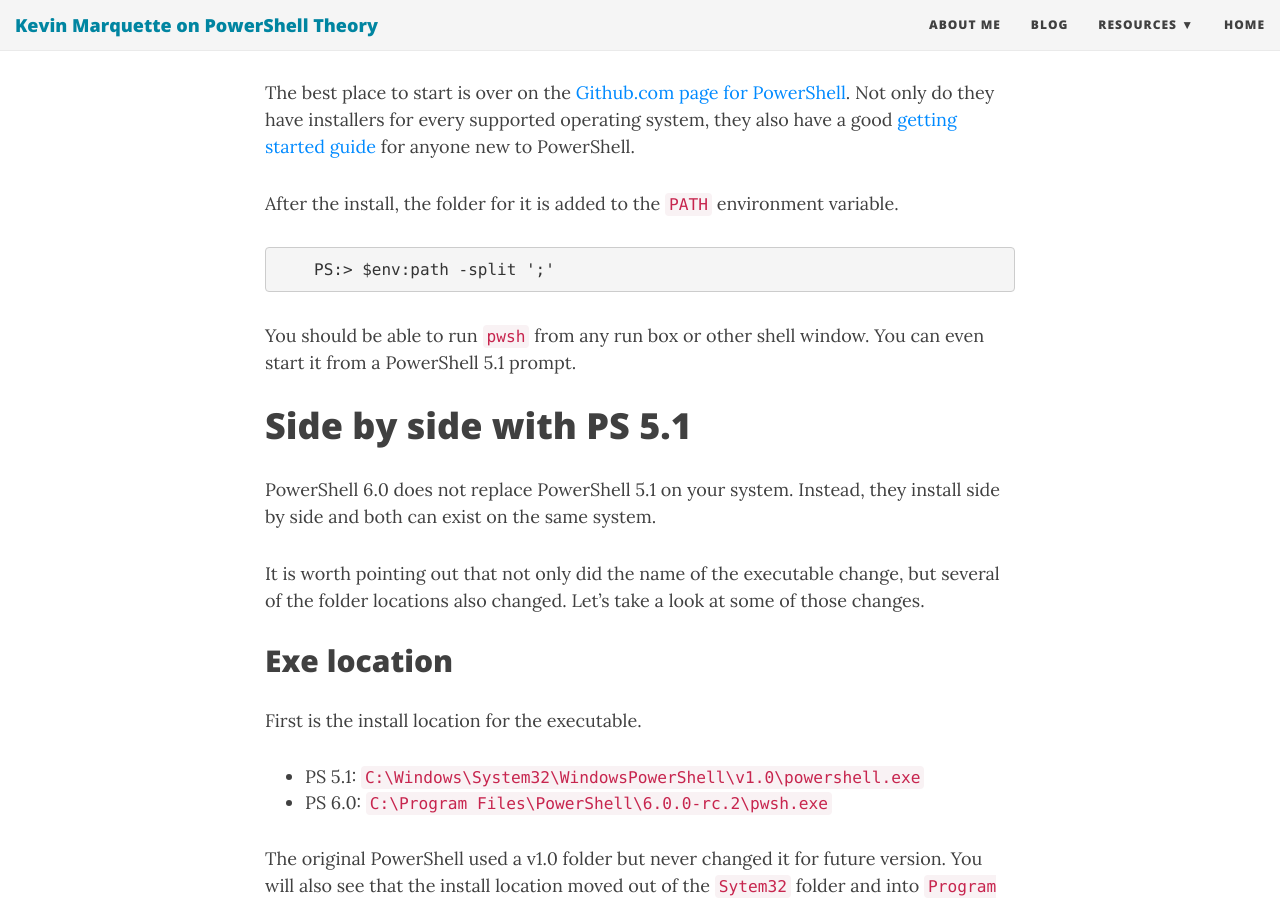
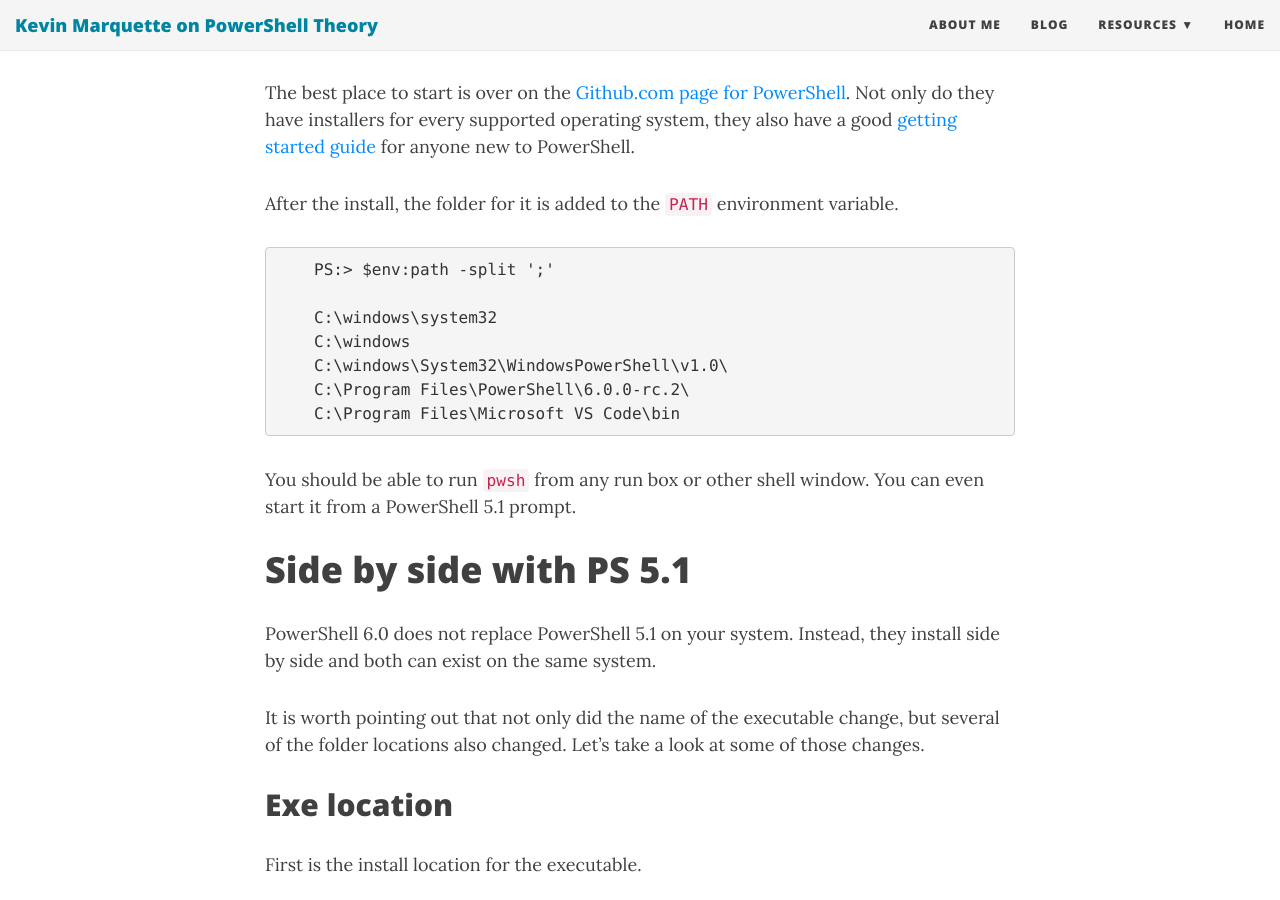
Before and after one commit to KevinMarquette/kevinmarquette.github.io, a Jekyll site: the page built from _posts/2017-12-29-Powershell-what-is-pwsh.md, in a window 1280 px wide and 900 px high, scrolled down 756 px. Built offline with Jekyll 4.4.1, drawn with Linux system fonts in a browser that asks for light colours; nearby versions of some CDN libraries.

Commit message:
add path output

````diff
--- a/_posts/2017-12-29-Powershell-what-is-pwsh.md
+++ b/_posts/2017-12-29-Powershell-what-is-pwsh.md
@@ -22,6 +22,12 @@
 
 ``` PowerShell
     PS:> $env:path -split ';'
+
+    C:\windows\system32
+    C:\windows
+    C:\windows\System32\WindowsPowerShell\v1.0\
+    C:\Program Files\PowerShell\6.0.0-rc.2\
+    C:\Program Files\Microsoft VS Code\bin
 ```
 
 You should be able to run `pwsh` from any run box or other shell window. You can even start it from a PowerShell 5.1 prompt.
````
